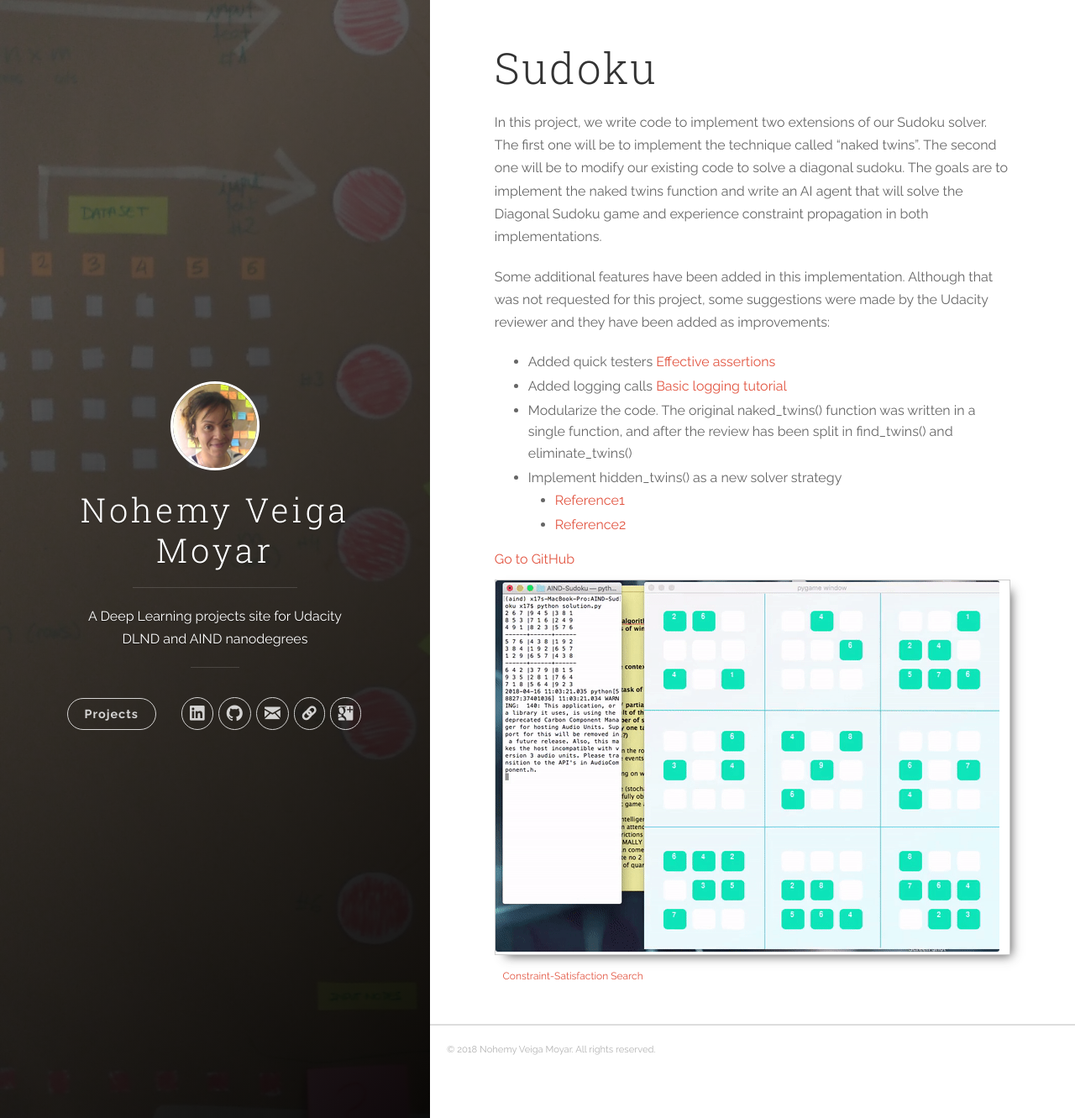
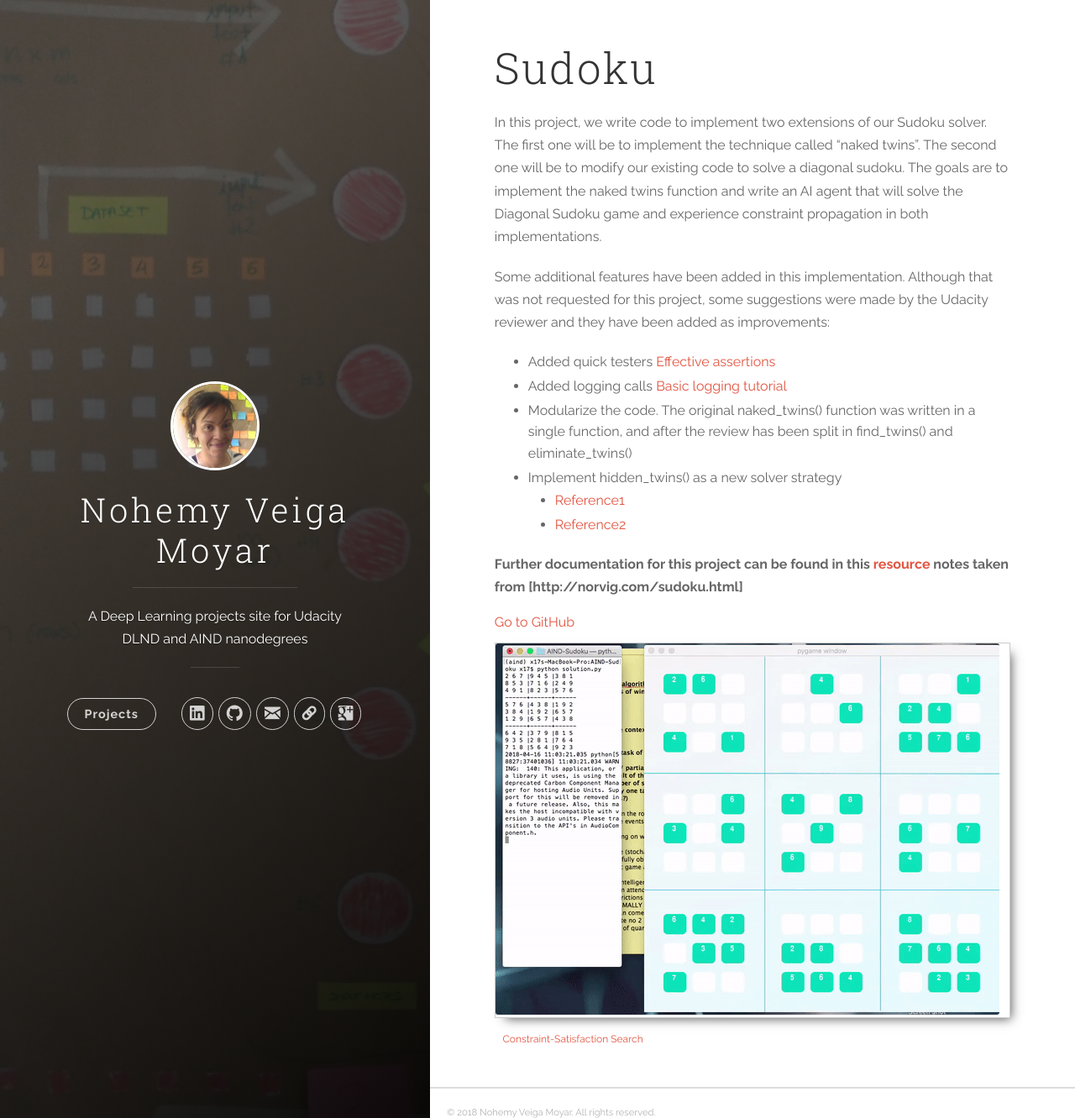
Before and after one commit to nvmoyar/nvmoyar.github.io, a Jekyll site: the page built from _projects/sudoku.md, in a window 1280 px wide and 1331 px high. Shown: the whole window at 84% size. Built offline with Jekyll 4.4.1, drawn with Linux system fonts in a browser that asks for light colours.

Commit message:
docs: Provide further reading and doc support

```diff
--- a/_projects/sudoku.md
+++ b/_projects/sudoku.md
@@ -20,3 +20,5 @@ Some additional features have been added in this implementation. Although that w
 * Implement hidden_twins() as a new solver strategy
     * [Reference1](https://www.sudokuoftheday.com/techniques/hidden-pairs-triples/)
     * [Reference2](http://www.sudokudragon.com/tutorialhiddentwins.htm)
+
+**Further documentation for this project can be found in this [resource](Solve_any_Sudoku_with_AI.ipynb) notes taken from [http://norvig.com/sudoku.html]**
```
